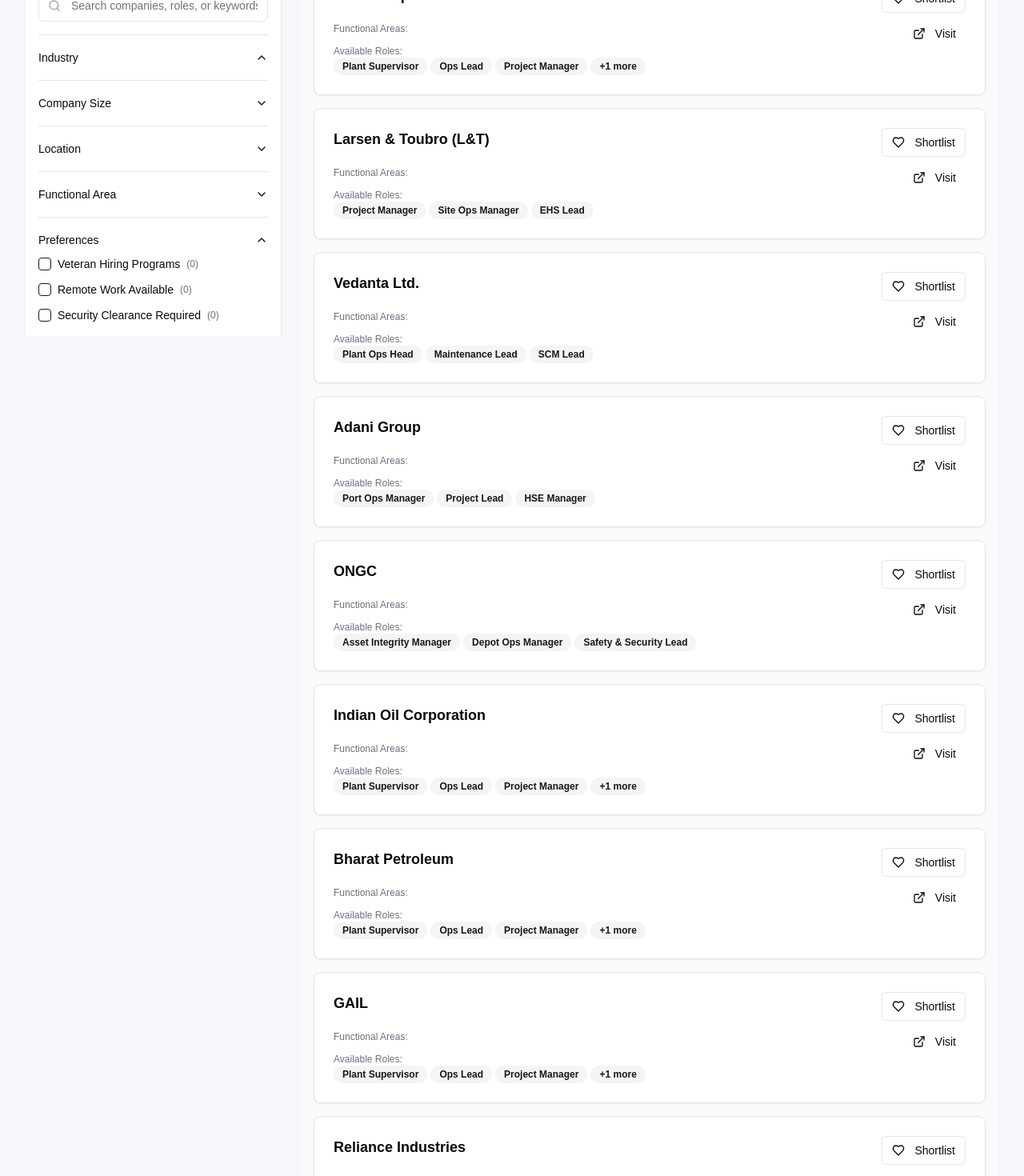
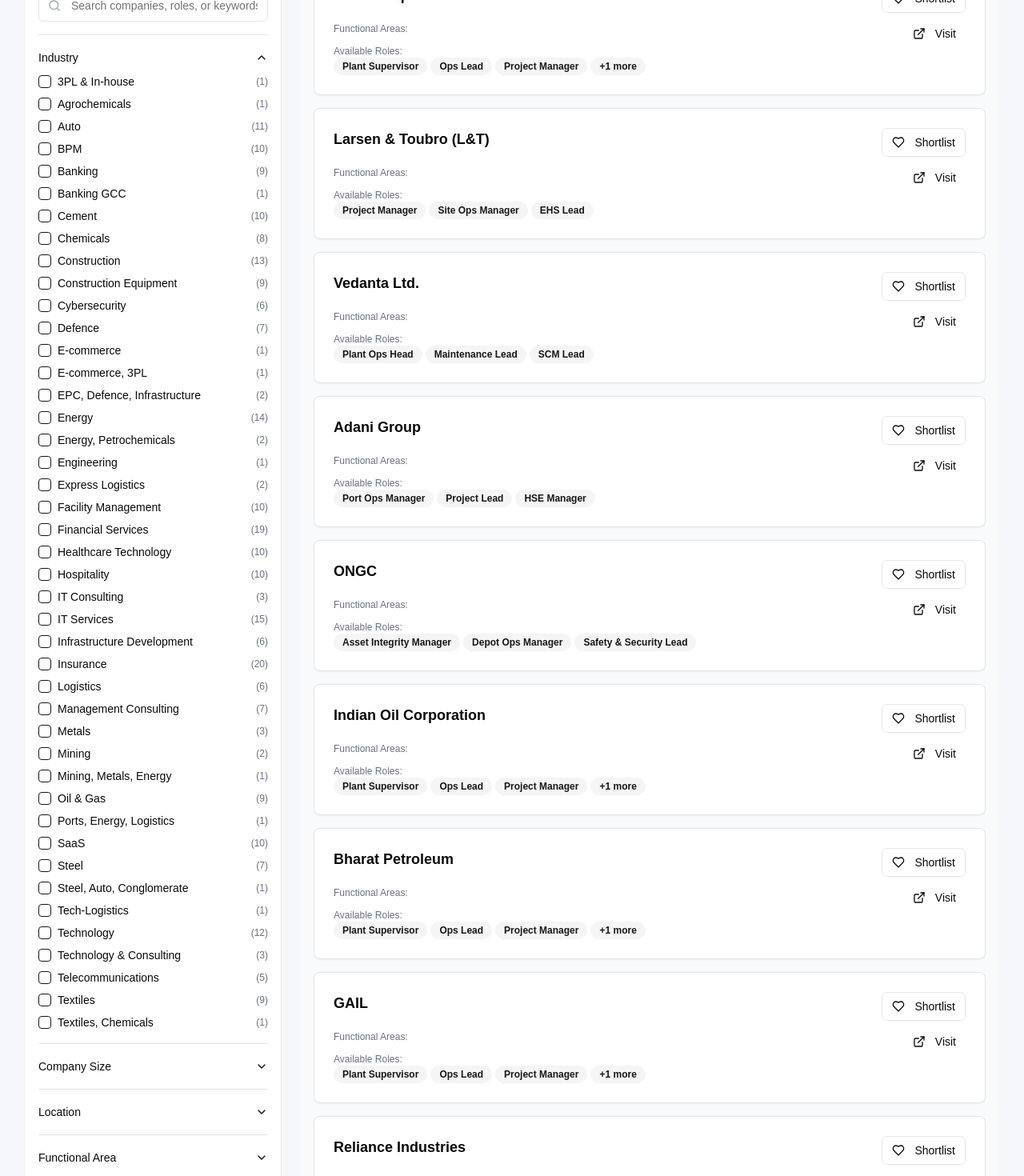
Before and after one commit to SarfarazSingh/CareerGuide, a Next.js app: page / in a window 1280 px wide. Shown: the part 800-2270 px from the top of the page at 80% size. Built offline with nearby package versions, Linux system fonts and the light colour scheme.

Commit message:
fix: populate filter dropdowns

```diff
--- a/components/enhanced-filter-panel.tsx
+++ b/components/enhanced-filter-panel.tsx
@@ -10,7 +10,7 @@ import { Collapsible, CollapsibleContent, CollapsibleTrigger } from "@/component
 import { Badge } from "@/components/ui/badge"
 import { ScrollArea } from "@/components/ui/scroll-area"
 import { Separator } from "@/components/ui/separator"
-import type { Company, Filters, Industry, CompanySize, Location, FunctionalArea } from "../types"
+import type { Company, Filters } from "../types"
 
 interface EnhancedFilterPanelProps {
   filters: Filters
@@ -71,9 +71,9 @@ export function EnhancedFilterPanel({ filters, onFiltersChange, companies, filte
     updateFilter(key, newValues)
   }
 
-  const getUniqueValues = <T extends keyof Company>(field: T): string[] => {
+  const getUniqueValues = (field: string): string[] => {
     const values = new Set<string>()
-    safeCompanies.forEach((company) => {
+    safeCompanies.forEach((company: any) => {
       const value = company[field]
       if (Array.isArray(value)) {
         value.forEach((v) => values.add(v))
@@ -84,10 +84,10 @@ export function EnhancedFilterPanel({ filters, onFiltersChange, companies, filte
     return Array.from(values).sort()
   }
 
-  const industries = getUniqueValues("industry")
+  const industries = getUniqueValues("industrySector")
   const companySizes = getUniqueValues("size")
-  const locations = getUniqueValues("locations")
-  const functionalAreas = getUniqueValues("functionalAreas")
+  const locations = getUniqueValues("keyCities")
+  const functionalAreas = getUniqueValues("roles")
 
   return (
     <div className="w-80 bg-white dark:bg-gray-800 border-r border-gray-200 dark:border-gray-700 flex flex-col h-full">
@@ -177,7 +177,7 @@ export function EnhancedFilterPanel({ filters, onFiltersChange, companies, filte
                 <div key={size} className="flex items-center space-x-2">
                   <Checkbox
                     id={`size-${size}`}
-                    checked={safeFilters.companySizes.includes(size as CompanySize)}
+                    checked={safeFilters.companySizes.includes(size)}
                     onCheckedChange={() => toggleArrayFilter("companySizes", size)}
                   />
                   <Label htmlFor={`size-${size}`} className="text-sm flex-1 cursor-pointer">
@@ -212,7 +212,7 @@ export function EnhancedFilterPanel({ filters, onFiltersChange, companies, filte
                   <div key={location} className="flex items-center space-x-2 py-1">
                     <Checkbox
                       id={`location-${location}`}
-                      checked={safeFilters.locations.includes(location as Location)}
+                      checked={safeFilters.locations.includes(location)}
                       onCheckedChange={() => toggleArrayFilter("locations", location)}
                     />
                     <Label htmlFor={`location-${location}`} className="text-sm flex-1 cursor-pointer">
@@ -248,7 +248,7 @@ export function EnhancedFilterPanel({ filters, onFiltersChange, companies, filte
                   <div key={area} className="flex items-center space-x-2 py-1">
                     <Checkbox
                       id={`area-${area}`}
-                      checked={safeFilters.functionalAreas.includes(area as FunctionalArea)}
+                      checked={safeFilters.functionalAreas.includes(area)}
                       onCheckedChange={() => toggleArrayFilter("functionalAreas", area)}
                     />
                     <Label htmlFor={`area-${area}`} className="text-sm flex-1 cursor-pointer">
```
